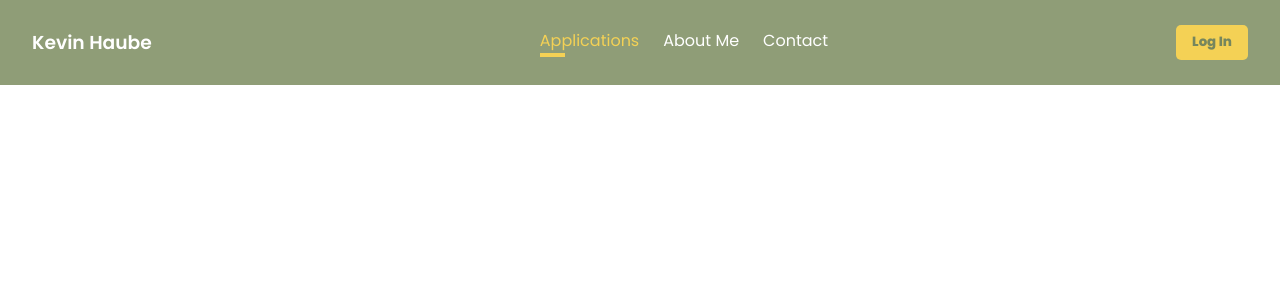
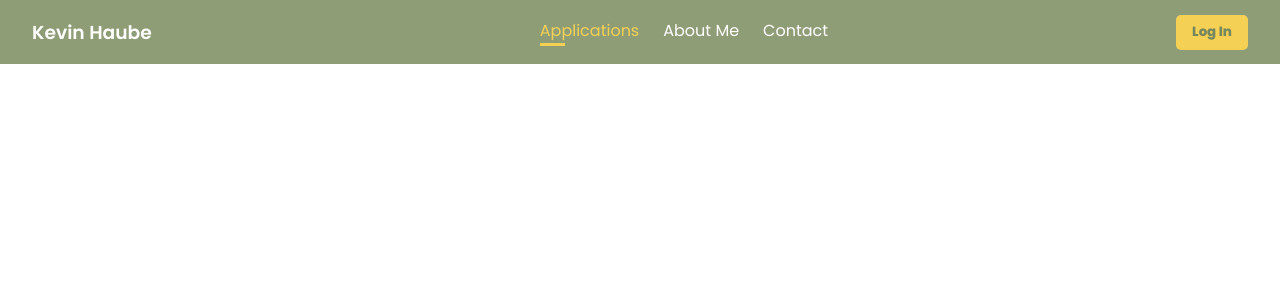
Before and after one commit to hannasage/resume-page, an Angular app: page / in a window 1280 px wide. Shown: the top 300 px of the page. Built offline with nearby package versions, Linux system fonts and the light colour scheme.

Commit message:
Mobile navbar update

```diff
--- a/src/app/nav/nav.component.css
+++ b/src/app/nav/nav.component.css
@@ -1,3 +1,13 @@
+@media only screen and (max-width: 700px)  {
+    nav {
+        display: none;
+    }
+}
+
+@media only screen and (max-width: 620px) {
+
+}
+
 div {
     /* width: 100%; */
     display: flex;
@@ -6,7 +16,8 @@ div {
 }
 
 .outter-container {
-    padding: 0 32px;
+    padding: 0px 32px;
+    height: 64px;
     background-color: var(--primary-light);
 }
 
@@ -19,10 +30,13 @@ div {
 h3 {
     font-weight: 600;
     color: white;
+    margin: 0;
+    white-space: nowrap;
 }
 
 ul {
     list-style-type: none;
+    margin: 0;
 }
 
 ul > li {
```
